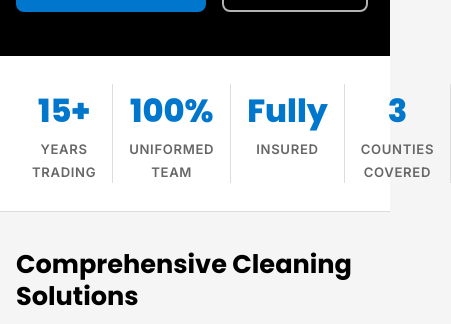
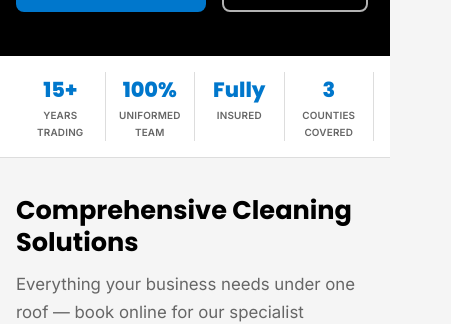
Before and after one commit to kandekore/DomesticDuties, a React (Vite) app in the folder client/: page / in a window 390 px wide. Shown: the part 390-714 px from the top of the page, 451 px wide, since content can reach past the window. Built offline with nearby package versions, Linux system fonts and the light colour scheme; no server answers.

Commit message:
home banner moby

```diff
--- a/client/src/pages/Home.jsx
+++ b/client/src/pages/Home.jsx
@@ -60,16 +60,23 @@ export default function Home() {
       {/* Stats bar */}
       <section style={{ background: '#fff', borderBottom: '1px solid var(--trim)' }}>
         <div className="container">
-          <div style={{ display: 'grid', gridTemplateColumns: 'repeat(4,1fr)', padding: '28px 0' }}>
+          <div className="stats-grid" style={{ display: 'grid', gridTemplateColumns: 'repeat(4,1fr)', padding: '28px 0' }}>
             {STATS.map(s => (
               <div key={s.label} style={{ textAlign: 'center', padding: '0 16px', borderRight: '1px solid var(--trim)' }}>
-                <div style={{ fontSize: '2rem', fontFamily: 'var(--font-heading)', fontWeight: 800, color: 'var(--accent)' }}>{s.value}</div>
-                <div style={{ fontSize: '0.82rem', color: '#666', fontWeight: 600, textTransform: 'uppercase', letterSpacing: '0.05em' }}>{s.label}</div>
+                <div className="stats-value" style={{ fontSize: '2rem', fontFamily: 'var(--font-heading)', fontWeight: 800, color: 'var(--accent)' }}>{s.value}</div>
+                <div className="stats-label" style={{ fontSize: '0.82rem', color: '#666', fontWeight: 600, textTransform: 'uppercase', letterSpacing: '0.05em' }}>{s.label}</div>
               </div>
             ))}
           </div>
         </div>
-        <style>{`@media(max-width:640px){.stats-grid{grid-template-columns:1fr 1fr!important}}`}</style>
+        <style>{`
+          @media(max-width:640px){
+            .stats-grid{grid-template-columns:repeat(4,1fr)!important;gap:0;padding:16px 0!important}
+            .stats-grid>div{padding:0 6px!important}
+            .stats-value{font-size:1.3rem!important}
+            .stats-label{font-size:0.62rem!important;letter-spacing:0.02em!important}
+          }
+        `}</style>
       </section>
 
       {/* Services */}
```
